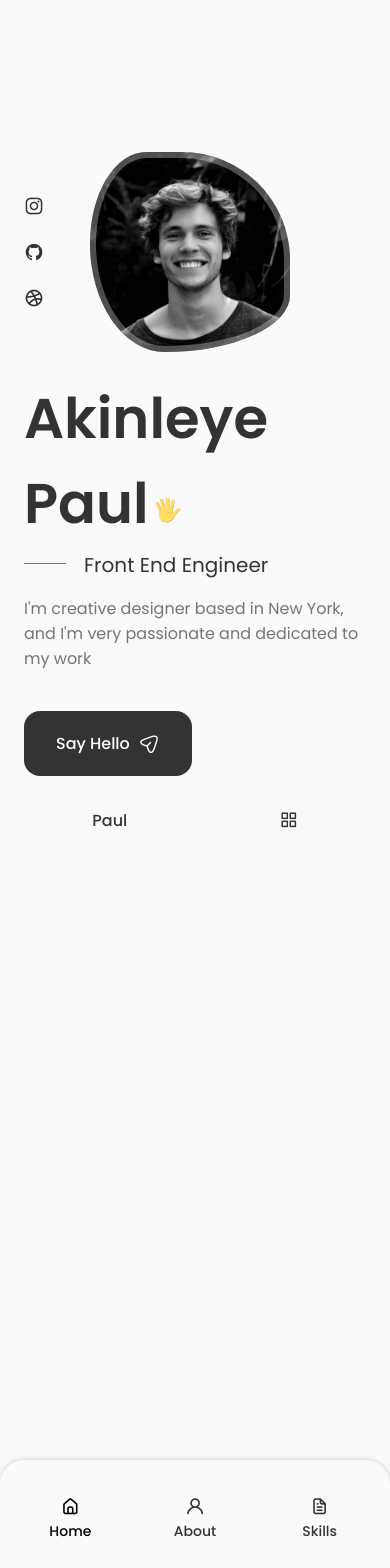
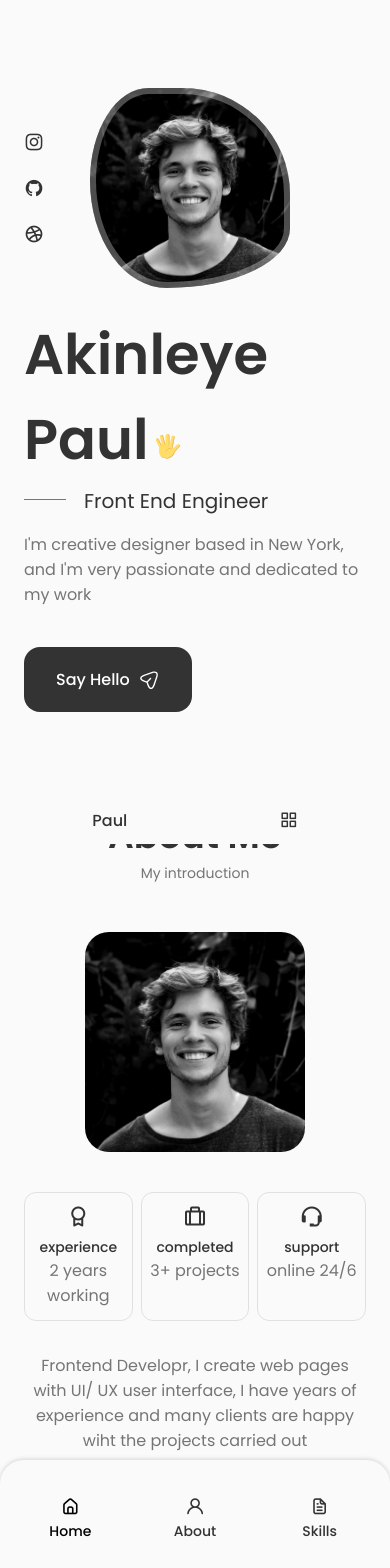
Before and after one commit to pauliesky/Frontend-Portfolio, a React (Create React App) app: page / in a window 390 px wide. Shown: the top 1568 px of the page. Before the commit the page ends 844 px from the top, so only its background shows below. Built offline with nearby package versions, Linux system fonts and the light colour scheme.

Commit message:
implemented about page

```diff
--- a/src/App.css
+++ b/src/App.css
@@ -166,9 +166,18 @@
   }
 }
 
-@media screen and (max-width: 350px) {
+@media screen and (max-width: 768px) {
+
+  body{
+    margin: 0 0 var(--header-height);
+  }
+
+
   .section {
     padding: 2rem 0 4rem;
+  }
+  .section__subtitle{
+    margin-bottom: var(--mb-3);
   }
 }
 
--- a/src/App.js
+++ b/src/App.js
@@ -2,6 +2,7 @@
 import './App.css';
 import Header from './Components/header/Header';
 import Home from './Components/Home/Home';
+import About from './Components/about/About';
 
 
 
@@ -12,6 +13,7 @@
       <Header />
       <div className='main'>
         <Home />
+        <About />
       </div>
     </>
   );
--- /dev/null
+++ b/src/Components/about/About.css
@@ -0,0 +1,84 @@
+.about__container {
+  grid-template-columns: repeat(2, 1fr);
+  align-items: center;
+  column-gap: 4rem;
+}
+
+.about__img {
+  width: 350px;
+  border-radius: 1.5rem;
+  justify-self: center;
+}
+
+.about__info {
+  grid-template-columns: repeat(3, 140px);
+  gap: 0.5rem;
+  margin-bottom: var(--mb-2);
+}
+
+.about__box {
+  background-color: var(--contiainer-color);
+  border: 1px solid rgba(0, 0, 0, 0.1);
+  border-radius: 0.75rem;
+  text-align: center;
+  padding: 1rem 1.25rem;
+}
+
+.about__icon {
+  font-size: 1.5rem;
+  color: var(--title-color);
+  margin-bottom: var(--mb-0-5);
+}
+
+.about__title {
+  font-size: var(--small-font-size);
+  font-weight: var(--font-medium);
+}
+
+.about__description {
+  padding: 0 4rem 0 0;
+  margin-bottom: var(--mb-2);
+}
+
+@media screen and (max-width: 992px) {
+  .about__container {
+    grid-template-columns: 1fr;
+    row-gap: 2.5rem;
+  }
+
+  .about__img {
+    width: 220px;
+  }
+  .about__box {
+    padding: 0.75rem 0.5rem;
+  }
+
+  .about__data {
+    text-align: center;
+  }
+
+  .about__info {
+    justify-content: center;
+  }
+
+  .about__description {
+    padding-bottom: 0 5rem;
+    margin-bottom: 2rem;
+  }
+}
+
+@media screen and (max-width: 576px) {
+  .about__info {
+    grid-template-columns: repeat(3, 1fr);
+  }
+
+  .about__description {
+    padding: 0;
+  }
+}
+
+@media screen and (max-width: 350px) {
+  .about__info {
+    grid-template-columns: repeat(2, 1fr);
+  }
+}
--- /dev/null
+++ b/src/Components/about/About.js
@@ -0,0 +1,53 @@
+import React from 'react'
+import './About.css'
+import AboutImg from '../../assets/about.jpg'
+import CV from '../../assets/John-Cv.pdf'
+import Info from './info'
+
+
+const About = () => {
+  return (
+    <section className='about section' id='about'>
+
+      <h2 className='section__title' >About Me</h2>
+      <span className='section__subtitle' >My introduction</span>
+
+      <div className='about__container container grid'  >
+        <img src={AboutImg} alt='' className='about__img' />
+        <div className='about__data' >
+          <Info />
+          <p className='about__description' > Frontend Developr, I create web pages with UI/ UX user interface, I have years of experience and many clients are happy wiht the projects carried out </p>
+          <a download='' href={CV} className='button button--flex'> Download CV
+            <svg
+              class="button__icon"
+              xmlns="http://www.w3.org/2000/svg"
+              width="24"
+              height="24"
+              viewBox="0 0 24 24"
+              fill="none"
+            >
+              <path
+                d="M15.25 22.7502H9.25C3.82 22.7502 1.5 20.4302 1.5 15.0002V9.00024C1.5 3.57024 3.82 1.25024 9.25 1.25024H14.25C14.66 1.25024 15 1.59024 15 2.00024C15 2.41024 14.66 2.75024 14.25 2.75024H9.25C4.64 2.75024 3 4.39024 3 9.00024V15.0002C3 19.6102 4.64 21.2502 9.25 21.2502H15.25C19.86 21.2502 21.5 19.6102 21.5 15.0002V10.0002C21.5 9.59024 21.84 9.25024 22.25 9.25024C22.66 9.25024 23 9.59024 23 10.0002V15.0002C23 20.4302 20.68 22.7502 15.25 22.7502Z"
+                fill="var(--container-color)"
+              ></path>
+              <path
+                d="M22.25 10.7502H18.25C14.83 10.7502 13.5 9.42023 13.5 6.00023V2.00023C13.5 1.70023 13.68 1.42023 13.96 1.31023C14.24 1.19023 14.56 1.26023 14.78 1.47023L22.78 9.47023C22.99 9.68023 23.06 10.0102 22.94 10.2902C22.82 10.5702 22.55 10.7502 22.25 10.7502ZM15 3.81023V6.00023C15 8.58023 15.67 9.25023 18.25 9.25023H20.44L15 3.81023Z"
+                fill="var(--container-color)"
+              ></path>
+              <path
+                d="M13.25 13.7502H7.25C6.84 13.7502 6.5 13.4102 6.5 13.0002C6.5 12.5902 6.84 12.2502 7.25 12.2502H13.25C13.66 12.2502 14 12.5902 14 13.0002C14 13.4102 13.66 13.7502 13.25 13.7502Z"
+                fill="var(--container-color)"
+              ></path>
+              <path
+                d="M11.25 17.7502H7.25C6.84 17.7502 6.5 17.4102 6.5 17.0002C6.5 16.5902 6.84 16.2502 7.25 16.2502H11.25C11.66 16.2502 12 16.5902 12 17.0002C12 17.4102 11.66 17.7502 11.25 17.7502Z"
+                fill="var(--container-color)"
+              ></path>
+            </svg>
+          </a>
+        </div>
+      </div>
+    </section>
+  )
+}
+
+export default About
--- /dev/null
+++ b/src/Components/about/info.js
@@ -0,0 +1,27 @@
+import React from 'react'
+
+const info = () => {
+  return (
+    <div className='about__info grid'>
+
+      <div className='about__box'>
+        <i class='bx bx-award about__icon'></i>
+        <h3 className='about__title'>experience</h3>
+        <span className='about__subtitle'>2 years working</span>
+      </div>
+      <div className='about__box'>
+        <i class='bx bx-briefcase-alt about__icon' ></i>
+        <h3 className='about__title'> completed</h3>
+        <span className='about__subtitle'>3+ projects</span>
+      </div>
+      <div className='about__box'>
+        <i class='bx bx-support about__icon' ></i>
+        <h3 className='about__title'>support</h3>
+        <span className='about__subtitle'>online 24/6</span>
+      </div>
+
+    </div>
+  )
+}
+
+export default info
```
